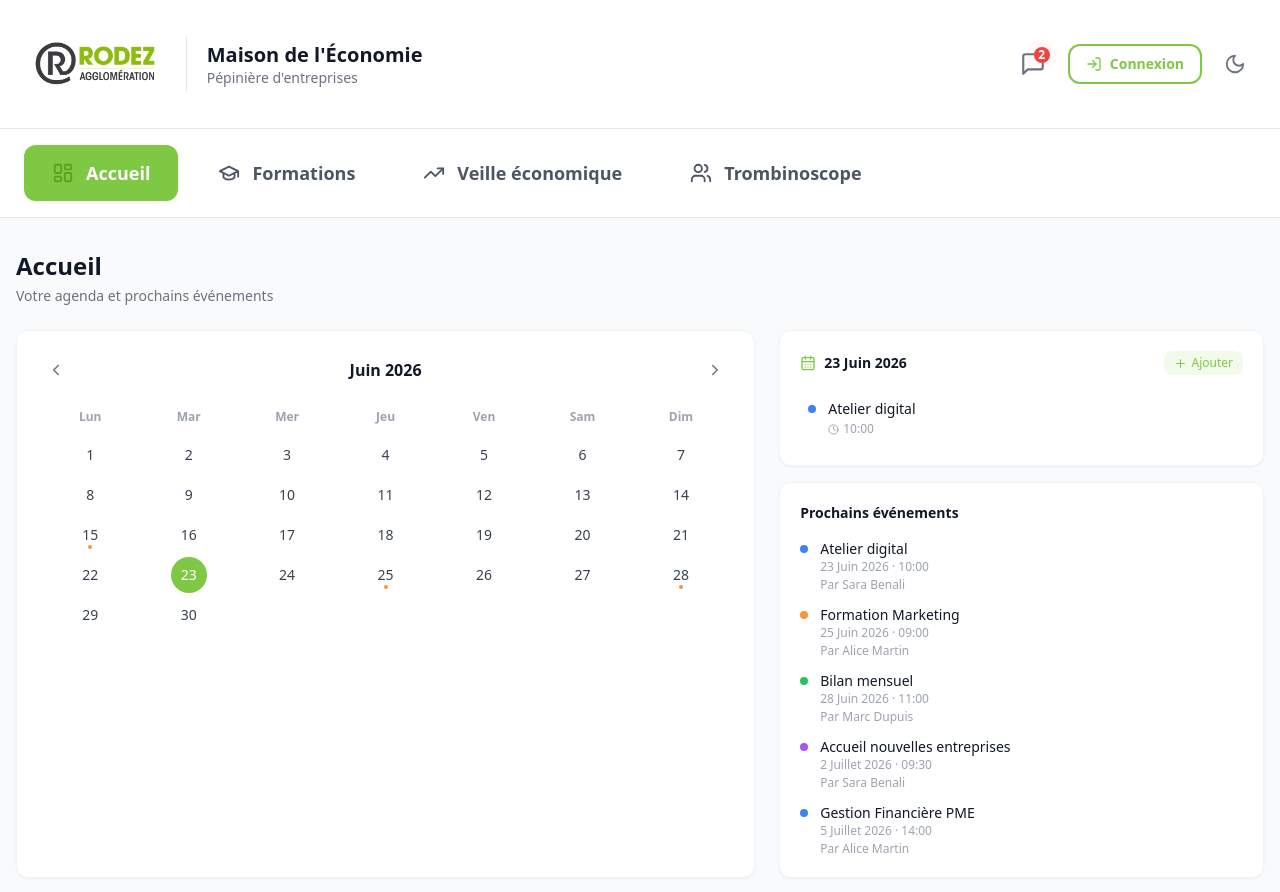
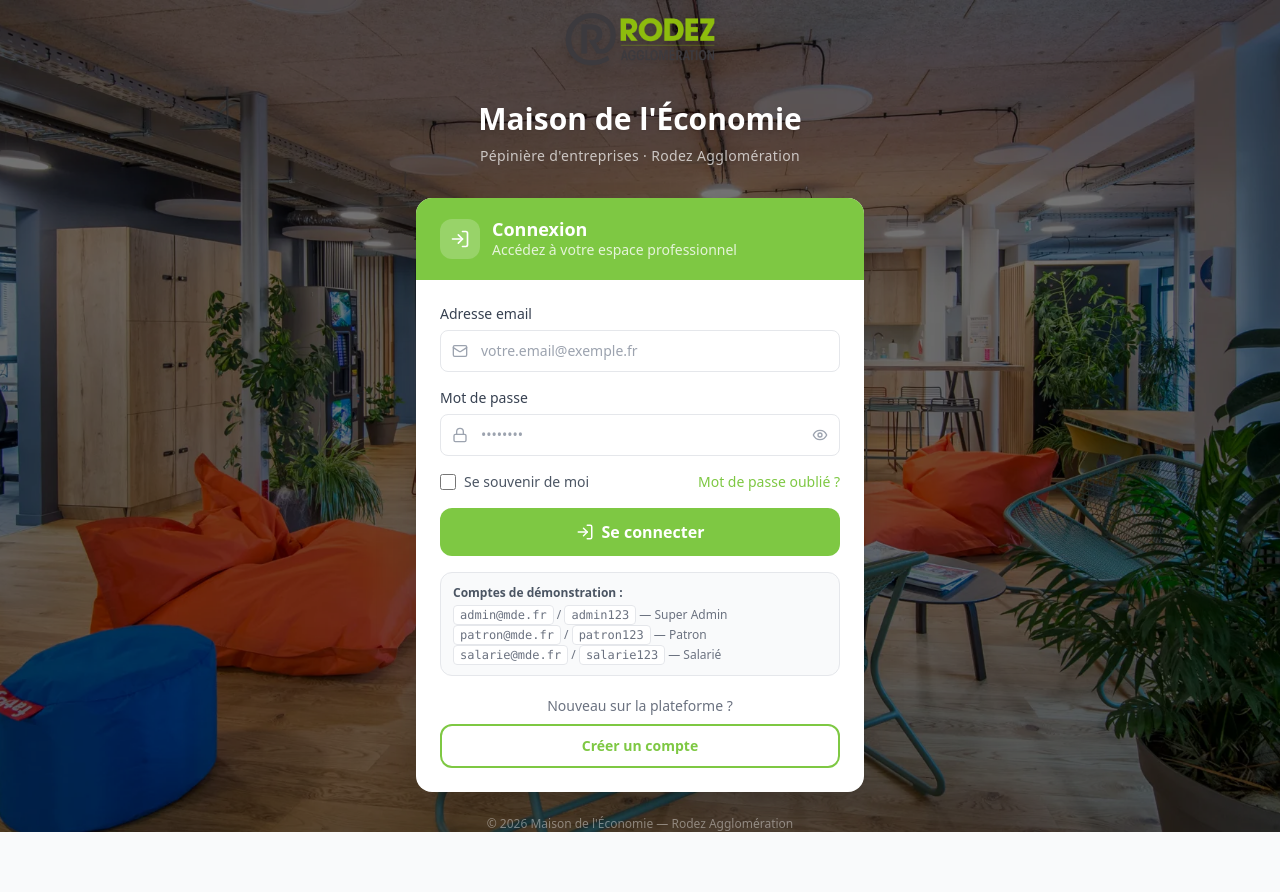
Before and after one commit to tomvieilledent/portfolio-MDE_dashboard, a React (Vite) app in the folder frontend/: page / in a window 1280 px wide. Shown: the top 892 px of the page. After the commit the page ends 832 px from the top, so only its background shows below. Built offline with nearby package versions, Linux system fonts and the light colour scheme.

Commit message:
Feat : Test landing page

```diff
--- a/frontend/src/components/Dashboard.jsx
+++ b/frontend/src/components/Dashboard.jsx
@@ -10,6 +10,7 @@
 import GererEquipe from './pages/GererEquipe'
 import MonEntreprise from './pages/MonEntreprise'
 import Messagerie from './Messagerie'
+import LandingPage from './pages/LandingPage'
 
 const ADMIN_TABS = [
   { id: 'dashboard',   label: 'Accueil' },
@@ -102,6 +103,16 @@
     }
   }
 
+  if (!isLoggedIn) {
+    return (
+      <LandingPage
+        onLoginSuccess={(role, name) => {
+          handleLogin(role, name)
+        }}
+      />
+    )
+  }
+
   return (
     <div className="min-h-screen bg-gray-50">
       <Header
--- /dev/null
+++ b/frontend/src/components/pages/LandingPage.jsx
@@ -0,0 +1,214 @@
+import React, { useState } from 'react'
+import { Mail, Lock, LogIn, Eye, EyeOff } from 'lucide-react'
+import RegisterModal from '../modals/RegisterModal'
+import ForgotPasswordModal from '../modals/ForgotPasswordModal'
+
+const ACCOUNTS = {
+  'admin@mde.fr':   { password: 'admin123',  role: 'admin',   name: 'Admin MDE'     },
+  'patron@mde.fr':  { password: 'patron123', role: 'patron',  name: 'Sophie Dubois' },
+  'salarie@mde.fr': { password: 'salarie123',role: 'salarie', name: 'Emma Bernard'  },
+}
+
+export default function LandingPage({ onLoginSuccess }) {
+  const [email, setEmail]               = useState('')
+  const [password, setPassword]         = useState('')
+  const [showPassword, setShowPassword] = useState(false)
+  const [remember, setRemember]         = useState(false)
+  const [error, setError]               = useState('')
+  const [showRegister, setShowRegister] = useState(false)
+  const [showForgot, setShowForgot]     = useState(false)
+
+  const handleSubmit = (e) => {
+    e.preventDefault()
+    const account = ACCOUNTS[email.toLowerCase().trim()]
+    if (!account || account.password !== password) {
+      setError('Email ou mot de passe incorrect')
+      return
+    }
+    setError('')
+    onLoginSuccess(account.role, account.name)
+  }
+
+  return (
+    <>
+      {/* Full-screen landing */}
+      <div
+        className="min-h-screen flex flex-col items-center justify-center relative overflow-hidden"
+        style={{
+          backgroundImage: 'url(/1920.webp)',
+          backgroundSize: 'cover',
+          backgroundPosition: 'center',
+          backgroundColor: '#1a3a2a',
+        }}
+      >
+        {/* Overlay sombre pour lisibilité */}
+        <div className="absolute inset-0 bg-black/55" />
+
+        {/* Contenu centré */}
+        <div className="relative z-10 w-full max-w-md mx-4 flex flex-col items-center">
+
+          {/* Logo + titre */}
+          <div className="text-center mb-8">
+            <img
+              src="/logo-rodez.png"
+              alt="Rodez Agglomération"
+              className="h-20 w-auto mx-auto mb-5 drop-shadow-lg"
+            />
+            <h1 className="text-3xl font-bold text-white leading-tight drop-shadow">
+              Maison de l'Économie
+            </h1>
+            <p className="text-white/70 mt-2 text-sm tracking-wide">
+              Pépinière d'entreprises · Rodez Agglomération
+            </p>
+          </div>
+
+          {/* Carte de connexion */}
+          <div className="w-full bg-white rounded-2xl shadow-2xl overflow-hidden">
+
+            {/* En-tête vert */}
+            <div className="bg-primary-light px-6 py-5">
+              <div className="flex items-center gap-3">
+                <div className="w-10 h-10 bg-white/20 rounded-xl flex items-center justify-center flex-shrink-0">
+                  <LogIn size={20} className="text-white" />
+                </div>
+                <div>
+                  <h2 className="text-lg font-bold text-white leading-tight">Connexion</h2>
+                  <p className="text-sm text-white/80">Accédez à votre espace professionnel</p>
+                </div>
+              </div>
+            </div>
+
+            {/* Formulaire */}
+            <form onSubmit={handleSubmit} className="px-6 py-6 space-y-4">
+              <div>
+                <label className="block text-sm font-medium text-gray-700 mb-1.5">
+                  Adresse email
+                </label>
+                <div className="relative">
+                  <Mail size={16} className="absolute left-3 top-1/2 -translate-y-1/2 text-gray-400" />
+                  <input
+                    type="email"
+                    placeholder="votre.email@exemple.fr"
+                    value={email}
+                    autoComplete="email"
+                    onChange={(e) => { setEmail(e.target.value); setError('') }}
+                    className="w-full pl-10 pr-4 py-2.5 border border-gray-200 rounded-lg text-sm focus:outline-none focus:ring-2 focus:ring-primary-light"
+                  />
+                </div>
+              </div>
+
+              <div>
+                <label className="block text-sm font-medium text-gray-700 mb-1.5">
+                  Mot de passe
+                </label>
+                <div className="relative">
+                  <Lock size={16} className="absolute left-3 top-1/2 -translate-y-1/2 text-gray-400" />
+                  <input
+                    type={showPassword ? 'text' : 'password'}
+                    placeholder="••••••••"
+                    value={password}
+                    autoComplete="current-password"
+                    onChange={(e) => { setPassword(e.target.value); setError('') }}
+                    className="w-full pl-10 pr-10 py-2.5 border border-gray-200 rounded-lg text-sm focus:outline-none focus:ring-2 focus:ring-primary-light"
+                  />
+                  <button
+                    type="button"
+                    onClick={() => setShowPassword(!showPassword)}
+                    className="absolute right-3 top-1/2 -translate-y-1/2 text-gray-400 hover:text-gray-600"
+                  >
+                    {showPassword ? <EyeOff size={16} /> : <Eye size={16} />}
+                  </button>
+                </div>
+              </div>
+
+              <div className="flex items-center justify-between">
+                <label className="flex items-center gap-2 text-sm text-gray-600 cursor-pointer">
+                  <input
+                    type="checkbox"
+                    checked={remember}
+                    onChange={(e) => setRemember(e.target.checked)}
+                    className="w-4 h-4 accent-primary-light rounded"
+                  />
+                  Se souvenir de moi
+                </label>
+                <button
+                  type="button"
+                  onClick={() => setShowForgot(true)}
+                  className="text-sm text-primary-light hover:underline font-medium"
+                >
+                  Mot de passe oublié ?
+                </button>
+              </div>
+
+              {error && (
+                <p className="text-sm text-red-500 bg-red-50 border border-red-200 rounded-lg px-3 py-2">
+                  {error}
+                </p>
+              )}
+
+              <button
+                type="submit"
+                className="w-full bg-primary-light hover:bg-primary text-white font-semibold py-3 rounded-xl transition-colors flex items-center justify-center gap-2"
+              >
+                <LogIn size={18} />
+                Se connecter
+              </button>
+
+              {/* Comptes démo */}
+              <div className="bg-gray-50 border border-gray-200 rounded-xl p-3 text-xs text-gray-500 space-y-1">
+                <p className="font-semibold text-gray-600 mb-1.5">Comptes de démonstration :</p>
+                <p>
+                  <span className="font-mono bg-white px-1.5 py-0.5 rounded border border-gray-200">admin@mde.fr</span>
+                  {' / '}
+                  <span className="font-mono bg-white px-1.5 py-0.5 rounded border border-gray-200">admin123</span>
+                  {' — Super Admin'}
+                </p>
+                <p>
+                  <span className="font-mono bg-white px-1.5 py-0.5 rounded border border-gray-200">patron@mde.fr</span>
+                  {' / '}
+                  <span className="font-mono bg-white px-1.5 py-0.5 rounded border border-gray-200">patron123</span>
+                  {' — Patron'}
+                </p>
+                <p>
+                  <span className="font-mono bg-white px-1.5 py-0.5 rounded border border-gray-200">salarie@mde.fr</span>
+                  {' / '}
+                  <span className="font-mono bg-white px-1.5 py-0.5 rounded border border-gray-200">salarie123</span>
+                  {' — Salarié'}
+                </p>
+              </div>
+
+              <div className="text-center pt-1">
+                <p className="text-sm text-gray-500 mb-2">Nouveau sur la plateforme ?</p>
+                <button
+                  type="button"
+                  onClick={() => setShowRegister(true)}
+                  className="w-full border-2 border-primary-light text-primary-light hover:bg-primary-light hover:text-white font-semibold py-2.5 rounded-xl transition-colors text-sm"
+                >
+                  Créer un compte
+                </button>
+              </div>
+            </form>
+          </div>
+
+          <p className="text-white/40 text-xs mt-6">
+            © {new Date().getFullYear()} Maison de l'Économie — Rodez Agglomération
+          </p>
+        </div>
+      </div>
+
+      {showRegister && (
+        <RegisterModal
+          onClose={() => setShowRegister(false)}
+          onBackToLogin={() => setShowRegister(false)}
+        />
+      )}
+
+      {showForgot && (
+        <ForgotPasswordModal
+          onClose={() => setShowForgot(false)}
+          onBack={() => setShowForgot(false)}
+        />
+      )}
+    </>
+  )
+}
```
Also changed, not shown: frontend/public/1920.webp (added).
